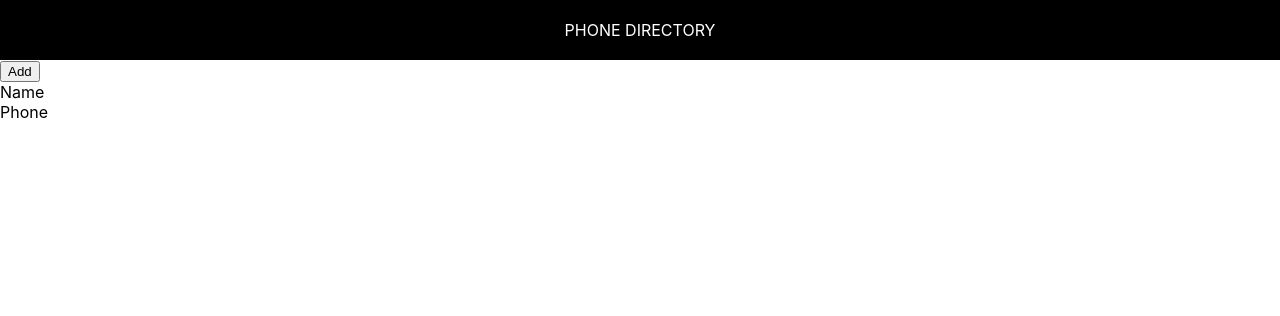
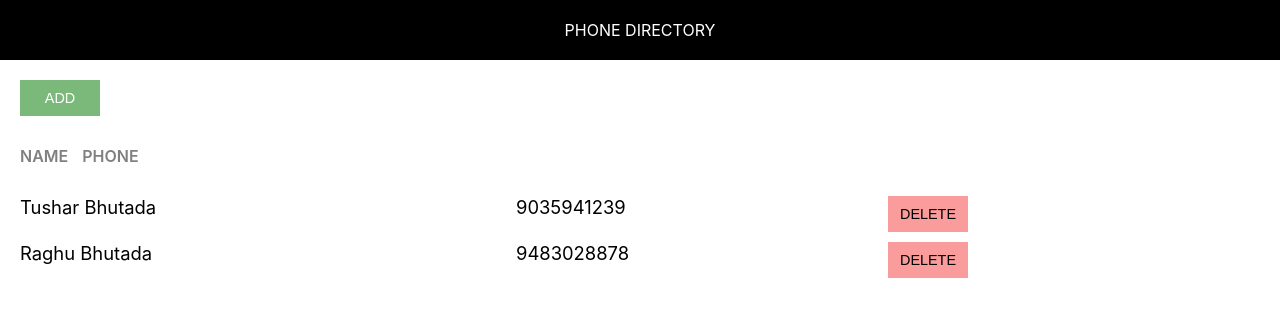
Before and after one commit to Raghu-16/-phone-directory, a React (Create React App) app: page / in a window 1280 px wide. Shown: the top 316 px of the page. Built offline with nearby package versions, Linux system fonts and the light colour scheme.

Commit message:
Rendered Subscribers Dynamically

```diff
--- /dev/null
+++ b/src/App.css
@@ -0,0 +1,51 @@
+.component-body-container{
+    padding: 20px;
+}
+
+.custom-btn{
+    padding:10px;
+    border: none;
+    margin-right:10px;
+    text-transform:uppercase;
+    width: 80px;
+    font-size: 0.9rem;
+    cursor: pointer;
+    outline: none;
+}
+.add-btn{
+    color: white;
+    background: #7ab97a;
+
+}
+
+
+.grid-container{
+    display:grid;
+    grid-template-columns: 40% 30% auto;
+    margin-bottom: 10px;
+
+}
+
+
+.heading-container{
+    margin: 30px 0 30px 0;
+    width: 100%;
+}
+
+.grid-item {
+    background-color: rgba(255, 255, 255, 0.8);
+    font-size: 1.15rem;
+    word-wrap: break-word;
+    padding-right: 10px;
+}
+
+.name-heading, .phone-heading{
+    font-size: 1rem;
+    font-weight:600;
+    color: #808080;
+    text-transform: uppercase ;
+}
+
+.delete-btn {
+    background: #fa9c9c;
+    color: #000;}
--- a/src/App.js
+++ b/src/App.js
@@ -1,26 +1,60 @@
 import React, { Component } from "react";
 import Header from './Header.js'
+import './App.css'
+import './Header.css'
 
 class App extends Component {
   render() {
+
+    let subscriber= [
+      {
+        id :1,
+        name: "Tushar Bhutada",
+        phone : 9035941239
+
+      },
+
+      {
+        id :2,
+        name: "Raghu Bhutada",
+        phone :9483028878
+      }
+    ];
 
     return (
       <div>
 
         <Header/>
-        <button>Add</button>
+        {/* <button>ADD</button>
 
         <div>
           <span>Name</span> <br />
           <span> Phone</span>
+        </div>  */}
+        <div className="component-body-container">
+           <button className="custom-btn add-btn"> ADD</button>
+           <div className="gird-container heading-container">
+             <span className="grid-item name-heading"> Name</span>
+             <span className="grid-item name phone-heading"> Phone</span>
+
+           </div>
+           {
+             subscriber.map(sub=>{
+               return <div  key={sub.id} className="grid-container">
+               <span className="grid-item">{sub.name}</span>
+               <span className="grid-item">{sub.phone}</span>
+               <button className="custom-btn delete-btn"> Delete</button>
+               </div>
+             })
+           }
+
         </div>
+
         </div>
 
 
 
-
-
-    );
+      );
 
   }
 }
```
